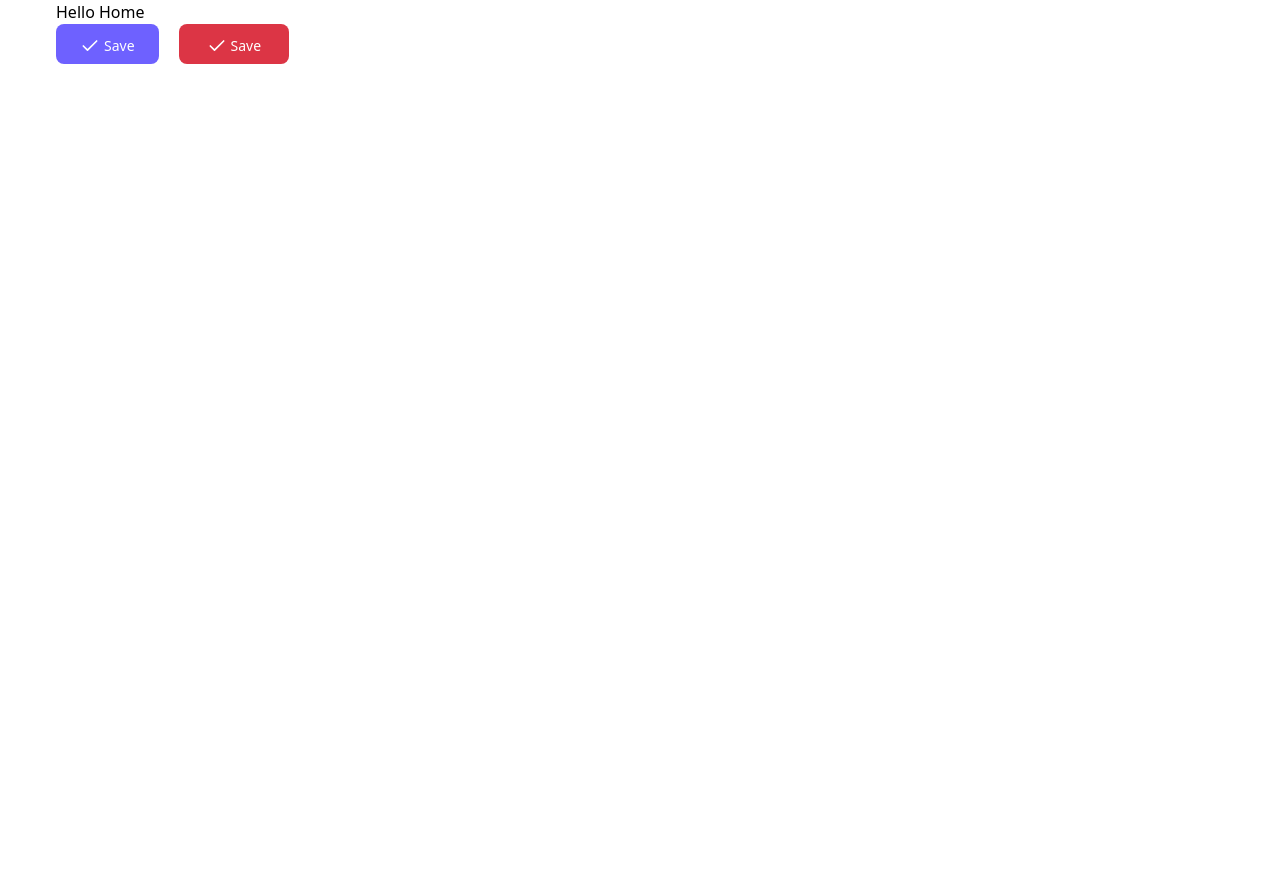
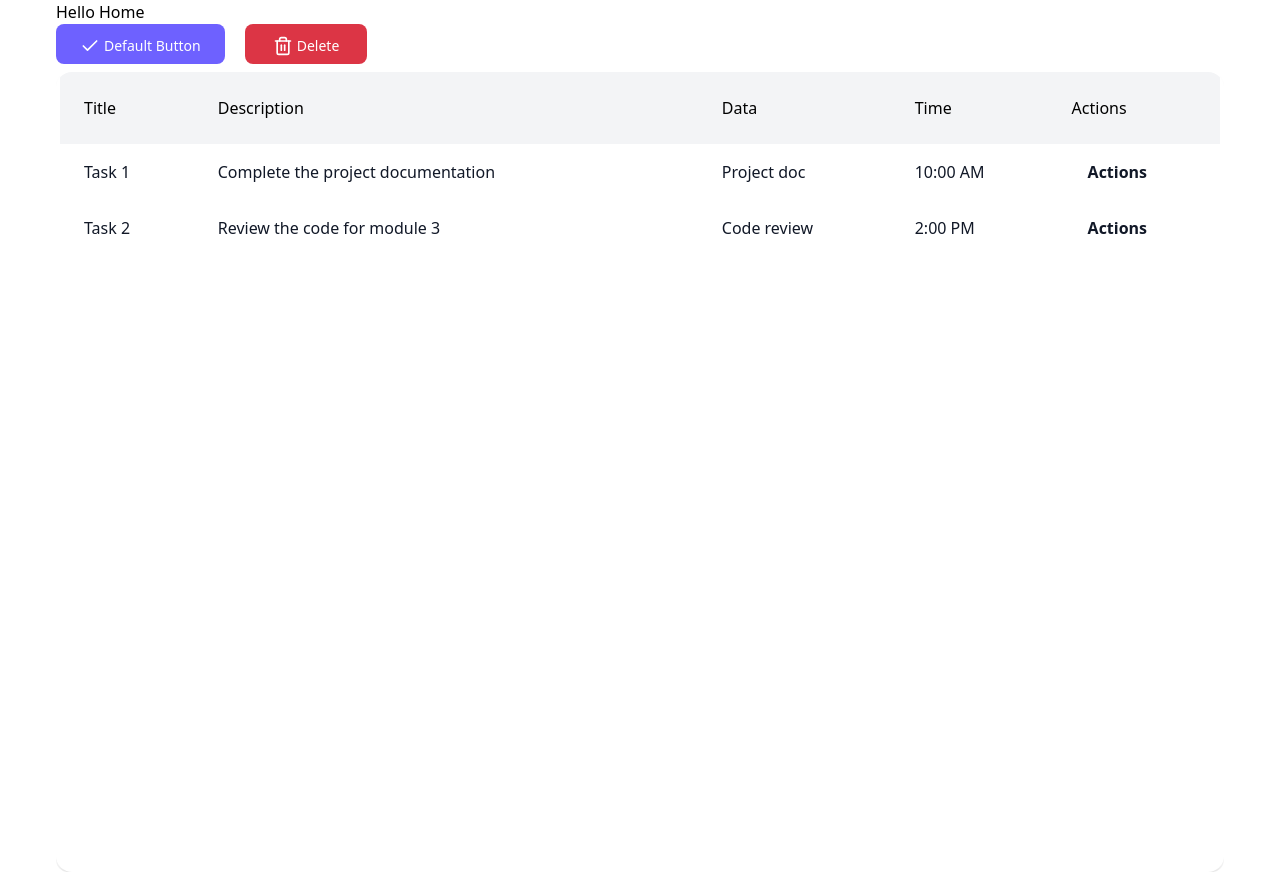
Before and after one commit to iamraihan/appointment_scheduler, a React (Vite) app: page / in a window 1280 px wide. Before the commit the page ends 800 px from the top, so only its background shows below. Built offline with nearby package versions, Linux system fonts and the light colour scheme.

Commit message:
design: create basic data table and showing on ui for dummy

```diff
--- a/package.json
+++ b/package.json
@@ -10,6 +10,8 @@
     "preview": "vite preview"
   },
   "dependencies": {
+    "@types/lodash": "^4.17.7",
+    "lodash": "^4.17.21",
     "react": "^18.3.1",
     "react-dom": "^18.3.1",
     "react-feather": "^2.0.10",
--- a/src/helpers/ui/index.ts
+++ b/src/helpers/ui/index.ts
@@ -1 +1,4 @@
 export { AppButton } from "@/helpers/ui/button";
+export { AppDataTable } from "@/helpers/ui/tables";
+export { AppNothingToShow } from "@/helpers/ui/nothing-to-show";
+export { AppSpinner } from "@/helpers/ui/spinners";
--- /dev/null
+++ b/src/helpers/ui/nothing-to-show/AppNothingToShow.tsx
@@ -0,0 +1,22 @@
+import { AppSpinner } from "@/helpers/ui";
+
+const AppNothingToShow = ({ loading = false, spinnerClass = "py-64" }) => {
+  if (loading) {
+    return (
+      <div className={spinnerClass}>
+        <AppSpinner />
+      </div>
+    );
+  }
+  return (
+    <div className="p-8">
+      <div className="w-full mt-8 text-center">
+        <h6 className="text-regular text-capitalize leading-6">
+          We did not find anything to show here!
+        </h6>
+      </div>
+    </div>
+  );
+};
+
+export default AppNothingToShow;
--- /dev/null
+++ b/src/helpers/ui/nothing-to-show/index.ts
@@ -0,0 +1 @@
+export { default as AppNothingToShow } from "@/helpers/ui/nothing-to-show/AppNothingToShow";
--- /dev/null
+++ b/src/helpers/ui/spinners/AppSpinner.tsx
@@ -0,0 +1,26 @@
+const AppSpinner = ({ customClass = "" }) => (
+  <div className={`flex items-center justify-center ${customClass}`}>
+    <svg
+      className="animate-spin h-10 w-10 text-blue-500"
+      xmlns="http://www.w3.org/2000/svg"
+      fill="none"
+      viewBox="0 0 24 24"
+    >
+      <circle
+        className="opacity-25"
+        cx="12"
+        cy="12"
+        r="10"
+        stroke="currentColor"
+        strokeWidth="4"
+      />
+      <path
+        className="opacity-75"
+        fill="currentColor"
+        d="M4 12a8 8 0 018-8V0C5.373 0 0 5.373 0 12h4zm2 5.291A7.962 7.962 0 014 12H0c0 3.042 1.135 5.824 3 7.938l3-2.647z"
+      />
+    </svg>
+  </div>
+);
+
+export default AppSpinner;
--- /dev/null
+++ b/src/helpers/ui/spinners/index.ts
@@ -0,0 +1 @@
+export { default as AppSpinner } from "@/helpers/ui/spinners/AppSpinner";
--- /dev/null
+++ b/src/helpers/ui/tables/AppDataTable.tsx
@@ -0,0 +1,131 @@
+/* eslint-disable @typescript-eslint/no-explicit-any */
+import { ReactNode, FC } from "react";
+import { size } from "lodash";
+import { AppNothingToShow } from "@/helpers/ui";
+
+interface Column<T> {
+  key: keyof T;
+  header?: string;
+  isShow?: boolean;
+  render?: (rowData: T) => ReactNode;
+}
+
+interface AppDataTableProps<T> {
+  columns: Column<T>[];
+  data: T[];
+  showHeaderTop?: boolean;
+  showHeader?: boolean;
+  height?: string;
+  customSize?: string;
+  options?: {
+    isInitialLoading?: boolean;
+  };
+  CustomHeader?: FC;
+}
+
+const AppDataTable = <T,>({
+  columns,
+  data,
+  showHeaderTop = false,
+  showHeader = true,
+  height = "h-[47rem]",
+  customSize = "font-normal text-14 text-border",
+  options: { isInitialLoading = false } = {},
+  CustomHeader = () => null,
+}: AppDataTableProps<T>) => (
+  <div
+    className={`flex flex-col overflow-hidden justify-center bg-white ${
+      !showHeader ? "" : "rounded-xl "
+    }`}
+  >
+    <div
+      className={`bg-white ${
+        showHeader && "rounded-2xl"
+      } shadow-lg overflow-x-auto no-scrollbar w-full px-1 ${height}`}
+    >
+      <table className="w-full text-left ">
+        {showHeader && (
+          <thead className="sticky top-0 z-10 rounded-t-2xl bg-gray-100 ">
+            {showHeaderTop && (
+              <tr>
+                <th scope="col" colSpan={7} className="w-full">
+                  <CustomHeader />
+                </th>
+              </tr>
+            )}
+            <tr>
+              {columns?.map((column) => {
+                const { key, header } = column;
+                const isActionColumn = ["action", "actions"].includes(
+                  String(key)
+                );
+
+                if (
+                  column.isShow !== false &&
+                  !(isActionColumn && isInitialLoading)
+                ) {
+                  return (
+                    <th
+                      scope="col"
+                      className={`px-6 whitespace-nowrap ${customSize} py-6 ${
+                        isActionColumn && "text-end"
+                      }`}
+                      key={String(key)}
+                    >
+                      {header || ""}
+                    </th>
+                  );
+                }
+                return null;
+              })}
+            </tr>
+          </thead>
+        )}
+        <tbody>
+          {(() => {
+            if (!isInitialLoading && size(data)) {
+              return data?.map((rowData, rowIndex) => (
+                <tr
+                  className={`${
+                    rowIndex % 2 === 0 ? "bg-white" : "bg-white-light"
+                  }`}
+                  key={String((rowData as any).id)}
+                >
+                  {columns?.map(
+                    (column) =>
+                      column.isShow !== false && (
+                        <td
+                          className={`px-6 md:pr-0 py-4 font-medium text-gray-900 ${
+                            (column.key === "action" ||
+                              column.key === "actions") &&
+                            "text-end"
+                          }`}
+                          key={String(column.key)}
+                        >
+                          {column.render
+                            ? column.render(rowData)
+                            : (rowData as any)[column.key]}
+                        </td>
+                      )
+                  )}
+                </tr>
+              ));
+            }
+            return (
+              <tr className="bg-white">
+                <td colSpan={columns.length} className="text-center">
+                  <AppNothingToShow
+                    loading={isInitialLoading}
+                    spinnerClass="p-40"
+                  />
+                </td>
+              </tr>
+            );
+          })()}
+        </tbody>
+      </table>
+    </div>
+  </div>
+);
+
+export default AppDataTable;
--- a/src/helpers/ui/tables/index.ts
+++ b/src/helpers/ui/tables/index.ts
@@ -0,0 +1 @@
+export { default as AppDataTable } from "@/helpers/ui/tables/AppDataTable";
--- /dev/null
+++ b/src/pages/home/helper/types.ts
@@ -0,0 +1,14 @@
+export interface ITableData {
+  id: number;
+  title: string;
+  description: string;
+  date: string;
+  time: string;
+}
+
+export interface Column<T> {
+  header: string;
+  key: keyof T;
+  isShow: boolean;
+  render: (row: T) => React.ReactNode;
+}
--- /dev/null
+++ b/src/pages/home/helper/uiData.ts
@@ -0,0 +1,18 @@
+import { ITableData } from "@/pages/home/helper/types";
+
+export const data: ITableData[] = [
+  {
+    id: 1,
+    title: "Task 1",
+    description: "Complete the project documentation",
+    date: "Project doc",
+    time: "10:00 AM",
+  },
+  {
+    id: 2,
+    title: "Task 2",
+    description: "Review the code for module 3",
+    date: "Code review",
+    time: "2:00 PM",
+  },
+];
--- a/src/pages/home/index.tsx
+++ b/src/pages/home/index.tsx
@@ -1,13 +1,83 @@
-import { AppButton } from "@/helpers/ui";
+import React from "react";
+import { AppButton, AppDataTable } from "@/helpers/ui";
+import { Trash2 } from "react-feather";
+import { Column, ITableData } from "@/pages/home/helper/types";
+import { data } from "./helper/uiData";
 
-const Home = () => {
+// Define the Column type
+
+const Home: React.FC = () => {
+  // const [loading, setLoading] = useState<boolean>(false);
+
+  const deleteHandler = () => {
+    console.log("Run delete handler...");
+  };
+
+  const actionsHandler = (row: ITableData) => {
+    console.log("row: ", row);
+  };
+
+  const columns: Column<ITableData>[] = [
+    {
+      header: "Title",
+      key: "title",
+      isShow: true,
+      render: (row: ITableData) => <div>{row.title}</div>,
+    },
+    {
+      header: "Description",
+      key: "description",
+      isShow: true,
+      render: (row: ITableData) => <div>{row.description}</div>,
+    },
+    {
+      header: "Data",
+      key: "date",
+      isShow: true,
+      render: (row: ITableData) => <div>{row.date}</div>,
+    },
+    {
+      header: "Time",
+      key: "time",
+      isShow: true,
+      render: (row: ITableData) => <div>{row.time}</div>,
+    },
+    {
+      header: "Actions",
+      key: "id",
+      isShow: true,
+      render: (row: ITableData) => (
+        <div className="relative inline-block text-left">
+          <div
+            className="font-bold ps-4 hover:underline cursor-pointer"
+            onClick={() => actionsHandler(row)}
+          >
+            Actions
+          </div>
+        </div>
+      ),
+    },
+  ];
+
   return (
     <div className="container mx-auto">
       <h2>Hello Home</h2>
       <div className="flex gap-5 items-center">
-        {" "}
-        <AppButton /> <AppButton btnType="btn_danger" />
+        <AppButton title="Default Button" />
+        <AppButton
+          btnType="btn_danger"
+          title="Delete"
+          Icon={Trash2}
+          callBack={deleteHandler}
+        />
       </div>
+      <AppDataTable<ITableData>
+        columns={columns}
+        data={data}
+        height="min-h-[20rem] md:h-[50rem]"
+        customSize="font-medium text-18 text-dark"
+        // options={{ isInitialLoading: loading }} // Uncomment when implementing API loading
+      />
     </div>
   );
 };
```
Also changed, not shown: 1 other file (tests, documents, lock files or other folders).
